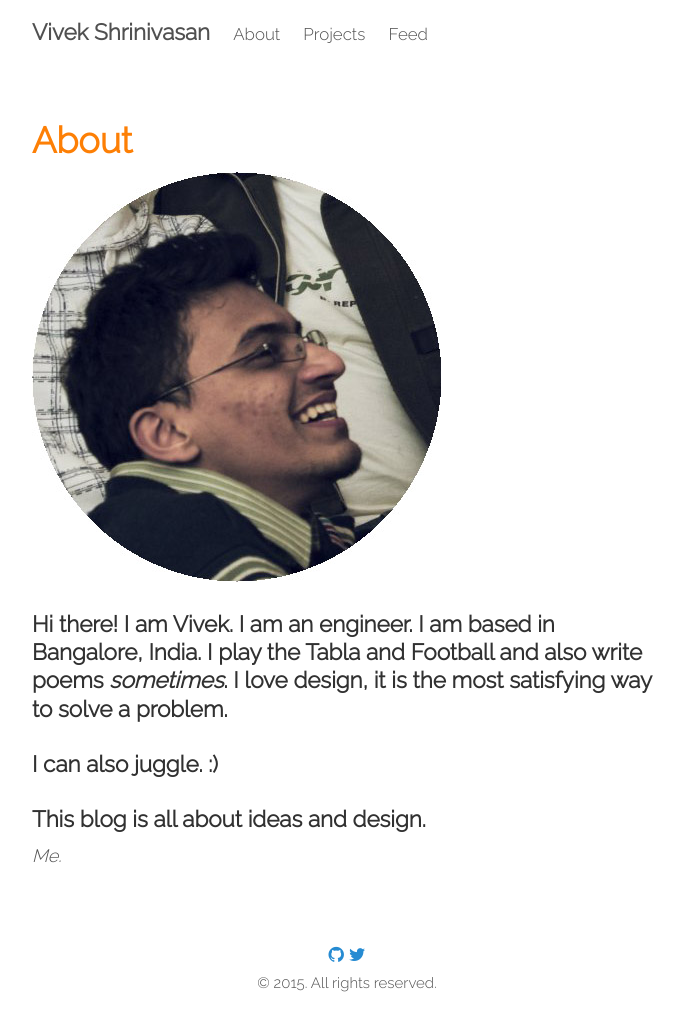
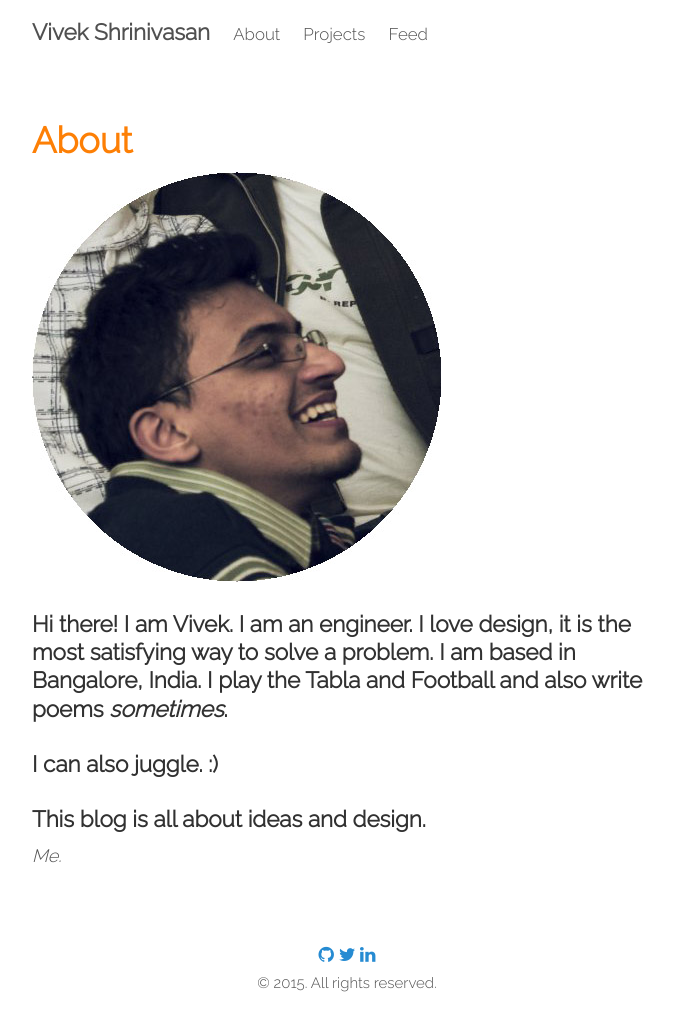
Before and after one commit to kaizer1v/kaizer1v.github.io, a Jekyll site: the page built from about.md, in a window 1280 px wide. Shown: the whole page, without its empty margins (293-977 px from the left). Built offline with Jekyll 4.4.1, drawn with Linux system fonts in a browser that asks for light colours; nearby versions of some CDN libraries.

Commit message:
Added linkedin and modified about me

```diff
--- a/_config.yml
+++ b/_config.yml
@@ -36,7 +36,7 @@ github:
 # This is the list of pages to include in the header of the website.
 pages_list:
   About: '/about/'
-  Projects: '/projects/'
+  Projects: '/projects'
   Feed: '/atom.xml'
 
 # Includes an icon in the footer for each username you enter
@@ -47,7 +47,7 @@ footer-links:
   flickr:
   github: kaizer1v
   instagram:
-  linkedin:
+  linkedin: vivek-shrinivasan-b67a4121
   pinterest:
   rss: # just type anything here for a working RSS icon, make sure you set the "url" above!
   twitter: kaizer1v
--- a/_layouts/default.html
+++ b/_layouts/default.html
@@ -24,6 +24,7 @@
       <footer class="footer">
         {% if site.footer-links.github %}<a target="_blank" class="fa fa-github" href="http://github.com/{{ site.footer-links.github }}"></a>{% endif %}
         {% if site.footer-links.twitter %}<a target="_blank" class="fa fa-twitter" href="http://twitter.com/{{ site.footer-links.twitter }}"></a>{% endif %}
+	{% if site.footer-links.linkedin %}<a target="_blank" class="fa fa-linkedin" href="https://in.linkedin.com/in/{{ site.footer-links.linkedin }}"></a>{% endif %}
         <br />
         <small>
           &copy; <time datetime="{{ site.time | date_to_xmlschema }}">{{ site.time | date: '%Y' }}</time>. All rights reserved.
--- a/about.md
+++ b/about.md
@@ -5,7 +5,7 @@ title: About
 
 ![My helpful screenshot](/assets/me.jpg)
 
-###Hi there! I am Vivek. I am an engineer. I am based in Bangalore, India. I play the Tabla and Football and also write poems _sometimes_. I love design, it is the most satisfying way to solve a problem.
+###Hi there! I am Vivek. I am an engineer. I love design, it is the most satisfying way to solve a problem. I am based in Bangalore, India. I play the Tabla and Football and also write poems _sometimes_.
 
 ###I can also juggle. :)
 
```
